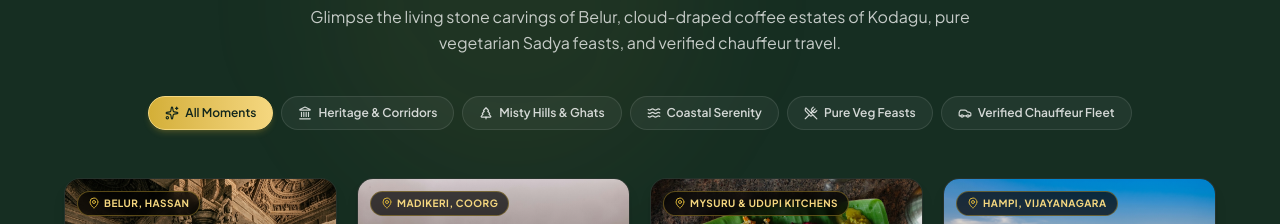
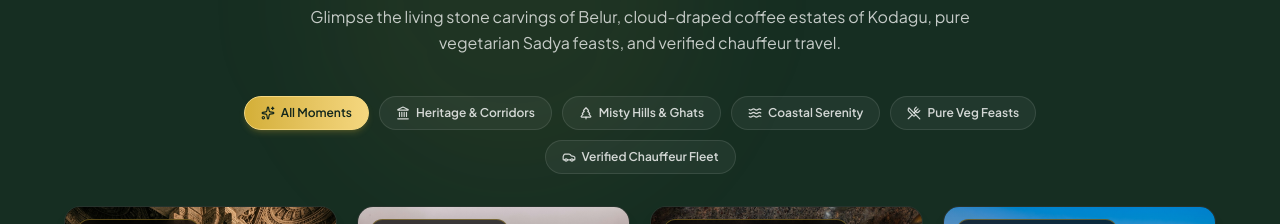
Before and after one commit to Srinidhi-070/Inchara-Holidays, a React (Vite) app: page / in a window 1280 px wide. Shown: the part 8933-9157 px from the top of the page. Built offline with nearby package versions, Linux system fonts and the light colour scheme; a web font is replaced by a local one.

Commit message:
fix(ui): resolve category pills horizontal clipping with responsive flex-wrap across viewports

```diff
--- a/src/components/FaqSection.tsx
+++ b/src/components/FaqSection.tsx
@@ -107,7 +107,7 @@ export const FaqSection: React.FC<FaqSectionProps> = ({ locale, onEnquire }) =>
         </div>
 
         {/* Category Filter Chips */}
-        <div className="flex items-center justify-start sm:justify-center gap-2 overflow-x-auto pb-4 mb-8 scrollbar-none">
+        <div className="flex flex-wrap items-center justify-center gap-2 sm:gap-2.5 mb-8 max-w-4xl mx-auto px-2">
           {categories.map((cat) => {
             const isActive = activeCategory === cat.id;
             return (
@@ -115,10 +115,10 @@ export const FaqSection: React.FC<FaqSectionProps> = ({ locale, onEnquire }) =>
                 key={cat.id}
                 type="button"
                 onClick={() => setActiveCategory(cat.id)}
-                className={`px-3.5 py-1.5 rounded-full text-xs font-semibold whitespace-nowrap transition-all flex items-center gap-1.5 cursor-pointer border ${
+                className={`px-3.5 sm:px-4 py-2 rounded-full text-xs font-semibold whitespace-nowrap transition-all flex items-center gap-1.5 cursor-pointer border ${
                   isActive
                     ? 'bg-[#162E22] text-[#F5D77F] border-[#162E22] shadow-sm'
-                    : 'bg-white/80 text-[#252923]/80 border-[#263F32]/10 hover:border-[#D4AF37]/50 hover:bg-white'
+                    : 'bg-white/80 text-[#252923]/80 border-[#263F32]/10 hover:border-[#D4AF37]/50 hover:bg-white shadow-xs'
                 }`}
               >
                 <span>{cat.icon}</span>
--- a/src/components/GallerySection.tsx
+++ b/src/components/GallerySection.tsx
@@ -79,7 +79,7 @@ export const GallerySection: React.FC<GallerySectionProps> = ({ locale, onEnquir
         </div>
 
         {/* Filter Chips */}
-        <div className="flex items-center justify-start sm:justify-center gap-2 overflow-x-auto pb-4 mb-8 scrollbar-none">
+        <div className="flex flex-wrap items-center justify-center gap-2 sm:gap-2.5 mb-8 max-w-4xl mx-auto px-2">
           {filterTabs.map((tab) => {
             const isActive = activeCategory === tab.id;
             return (
```
Also changed, not shown: 1 other file (tests, documents, lock files or other folders).
